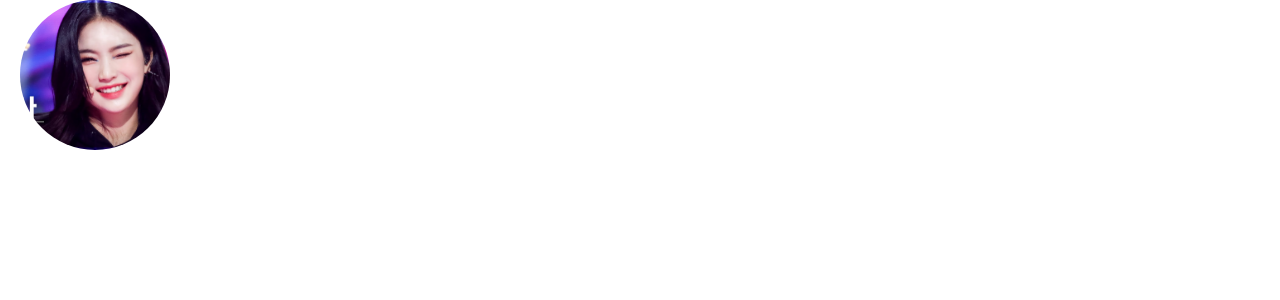
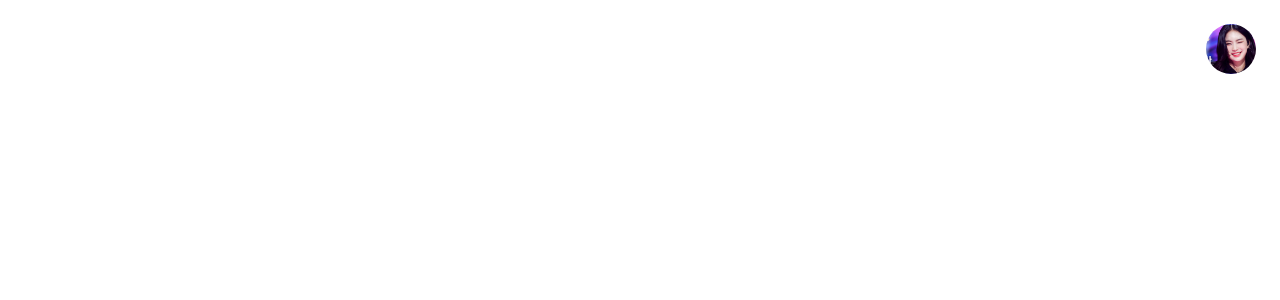
Before and after one commit to At-Work-teatime/React, a React (Create React App) app: page /main in a window 1280 px wide. Shown: the top 300 px of the page. Built offline with nearby package versions, Linux system fonts and the light colour scheme.

Commit message:
Profile page 디자인 수정

```diff
--- a/src/Profile/ProfilePage.js
+++ b/src/Profile/ProfilePage.js
@@ -21,7 +21,8 @@ function ProfilePage({ history }) {
   };
   return (
     <div>
-      <Button shape="circle" size="large" icon={<LeftOutlined />}></Button>
+      <Button shape="circle" size="large" icon={<LeftOutlined />}         onClick={() => history.push("/main")}
+ ></Button>
 
       <ProfileBox>
         <ProfileImage />
--- a/src/style/profile.js
+++ b/src/style/profile.js
@@ -6,9 +6,12 @@ export const ProfileImage = styled.img`
   object-fit: cover;
 `;
 export const ProfileBox = styled.div`
-  width: 150px;
-  height: 150px;
+  top: 24px;
+  right: 24px;
+  width: ${props => props.width || "150px"};
+  height: ${props => props.height || "150px"};
   border-radius: 100%;
   overflow: hidden;
   text-align: center;
+  position:fixed;
 `;
```
